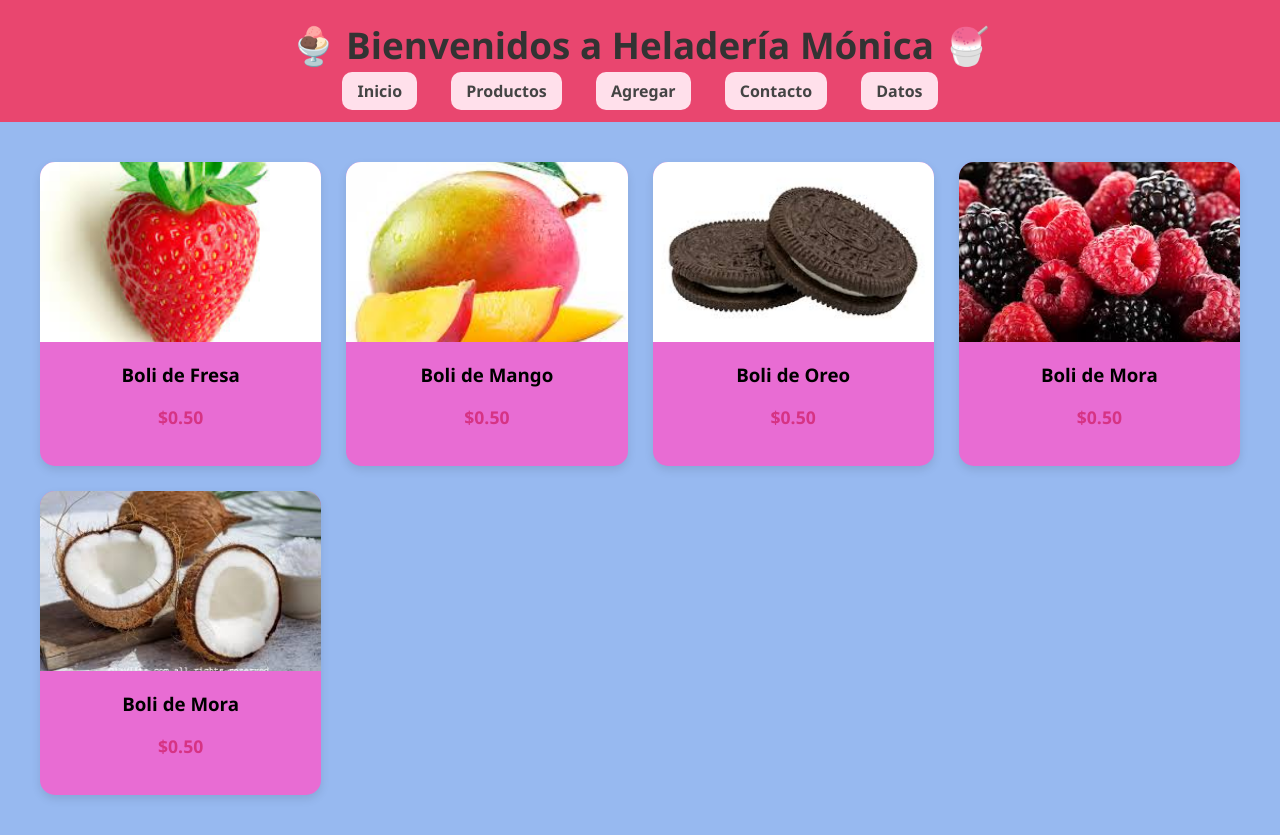
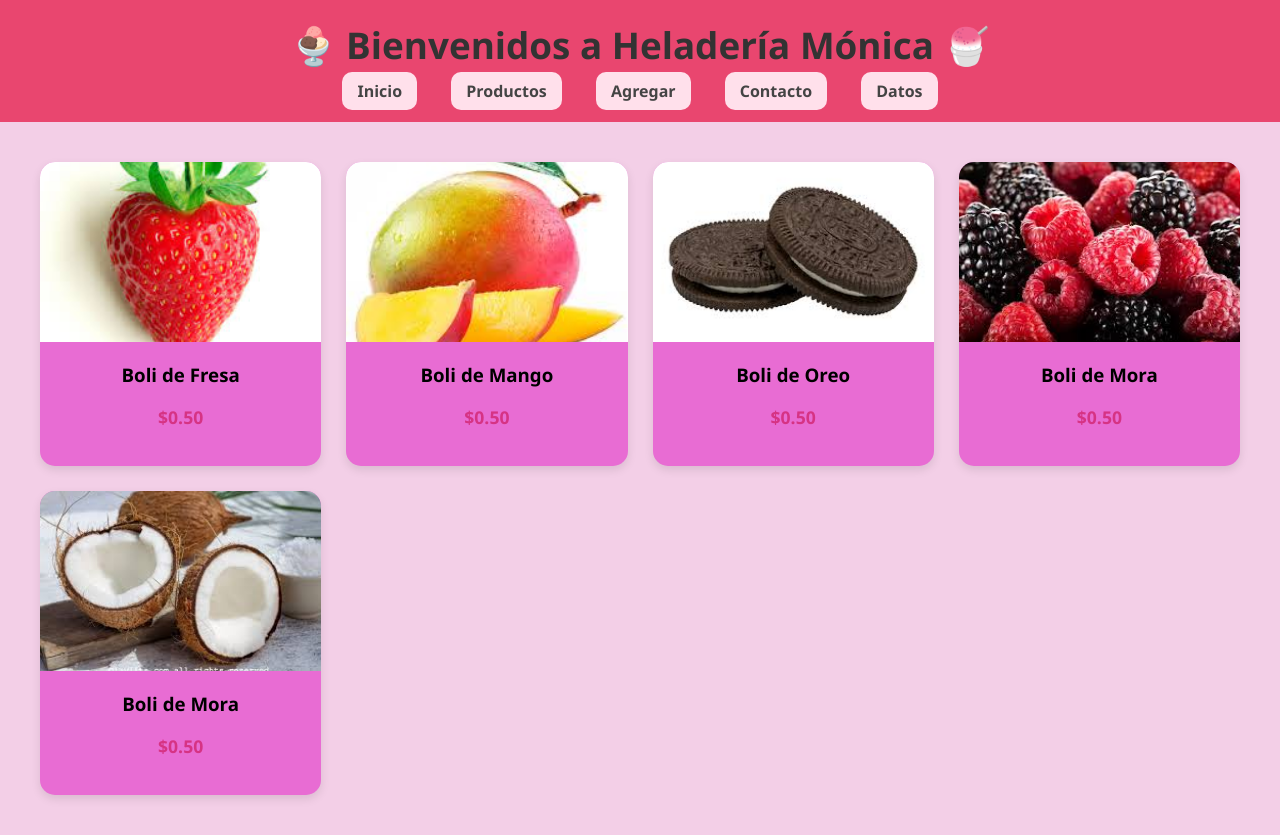
Before and after one commit to MonicaZ1996/Proyecto-Bolis-Monica, a Flask app: page / in a window 1280 px wide. Run offline with Flask 3, Linux system fonts and the light colour scheme.

Commit message:
correccion final

```diff
--- a/static/styles.css
+++ b/static/styles.css
@@ -2,7 +2,7 @@ body {
     font-family: 'Segoe UI', sans-serif;
     margin: 0;
     padding: 0;
-    background: #97b9f0;
+    background: #f3cfe7;
 }
 
 /* HEADER */
```
